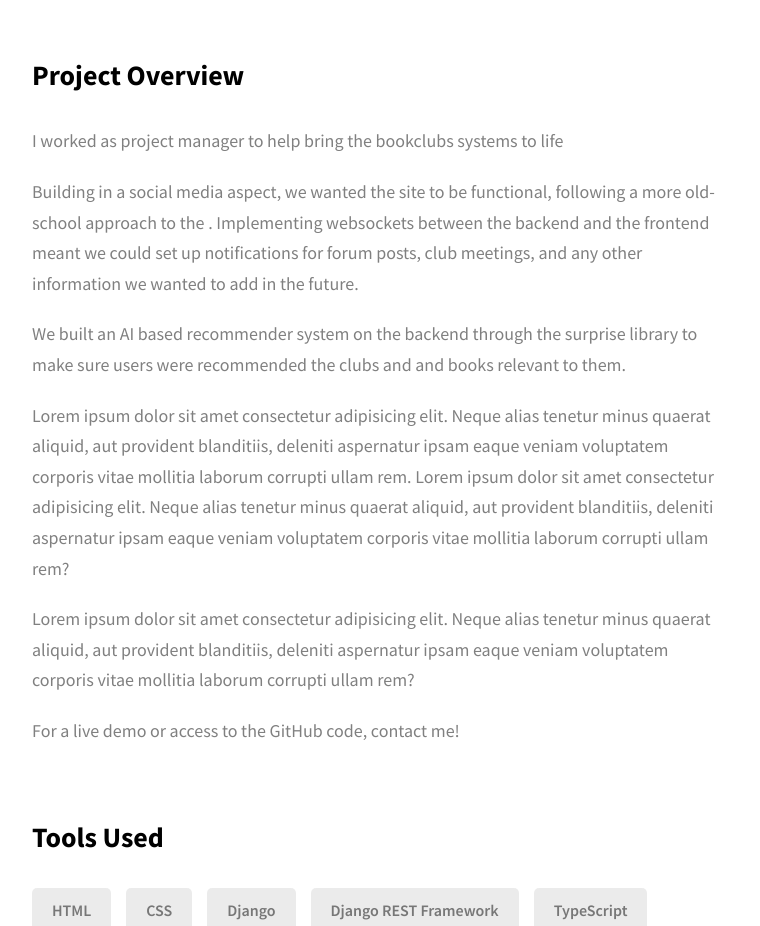
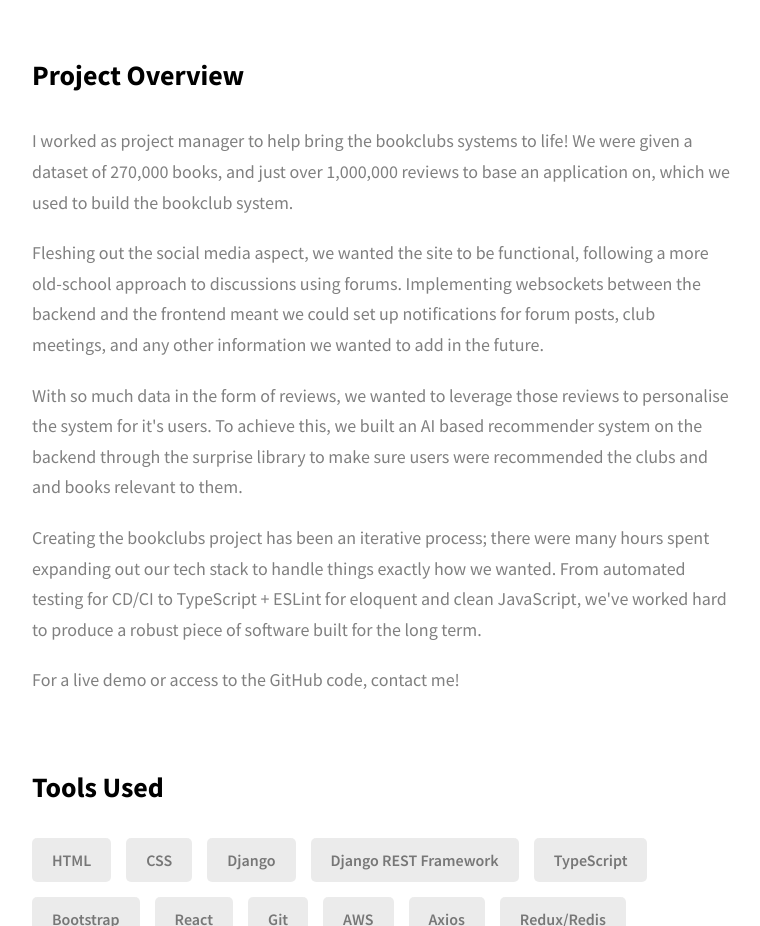
Before and after one commit to LS-kcl/ls-kcl.github.io, a website: page project-1.html in a window 1280 px wide. Shown: the part 1500-2426 px from the top of the page, without its empty margins (258-1018 px from the left). Drawn offline with Linux system fonts and the light colour scheme.

Commit message:
fix: Edit out all placeholder text

```diff
--- a/project-1.html
+++ b/project-1.html
@@ -93,7 +93,7 @@
           </p>
         </div>
         <div class="project-cs-hero__cta">
-          <a href="#live" class="btn btn--bg" target="_blank">See Live</a>
+          <a href="#live" class="btn btn--bg">See Live</a>
         </div>
       </div>
     </section>
@@ -111,38 +111,32 @@
             <div class="project-details__desc">
               <h3 class="project-details__content-title">Project Overview</h3>
               <p class="project-details__desc-para">
-	        I worked as project manager to help bring the bookclubs systems to life
+	        I worked as project manager to help bring the bookclubs systems to life! We were
+		given a dataset of 270,000 books, and just over 1,000,000 reviews to base an application on,
+		which we used to build the bookclub system.
               </p>
 
               <p class="project-details__desc-para">
-		Building in a social media aspect, we wanted the site to be functional, following
-		a more old-school approach to the . Implementing websockets between the backend
+		Fleshing out the social media aspect, we wanted the site to be functional, following
+		a more old-school approach to discussions using forums. Implementing websockets between the backend
 		and the frontend meant we could set up notifications for forum posts, club meetings,
 		and any other information we wanted to add in the future.
               </p>
 
 
               <p class="project-details__desc-para">
-		We built an AI based recommender system on the backend through the
+		With so much data in the form of reviews, we wanted to leverage those reviews to personalise the
+		system for it's users. To achieve this, we built an AI based recommender system on the backend through the
 		surprise library to make sure users were recommended the clubs and
 		and books relevant to them.
               </p>
 
               <p class="project-details__desc-para">
-                Lorem ipsum dolor sit amet consectetur adipisicing elit. Neque
-                alias tenetur minus quaerat aliquid, aut provident blanditiis,
-                deleniti aspernatur ipsam eaque veniam voluptatem corporis vitae
-                mollitia laborum corrupti ullam rem. Lorem ipsum dolor sit amet
-                consectetur adipisicing elit. Neque alias tenetur minus quaerat
-                aliquid, aut provident blanditiis, deleniti aspernatur ipsam
-                eaque veniam voluptatem corporis vitae mollitia laborum corrupti
-                ullam rem?
-              </p>
-              <p class="project-details__desc-para">
-                Lorem ipsum dolor sit amet consectetur adipisicing elit. Neque
-                alias tenetur minus quaerat aliquid, aut provident blanditiis,
-                deleniti aspernatur ipsam eaque veniam voluptatem corporis vitae
-                mollitia laborum corrupti ullam rem?
+	      	Creating the bookclubs project has been an iterative process; there were many
+		hours spent expanding out our tech stack to handle things exactly how we wanted.
+		From automated testing for CD/CI to TypeScript + ESLint for eloquent and clean
+		JavaScript, we've worked hard to produce a robust piece of software built for the
+		long term.
               </p>
               <p class="project-details__desc-para">
 	        For a live demo or access to the GitHub code, contact me!
```
Also changed, not shown: project-2.html (+15 -14 lines).
